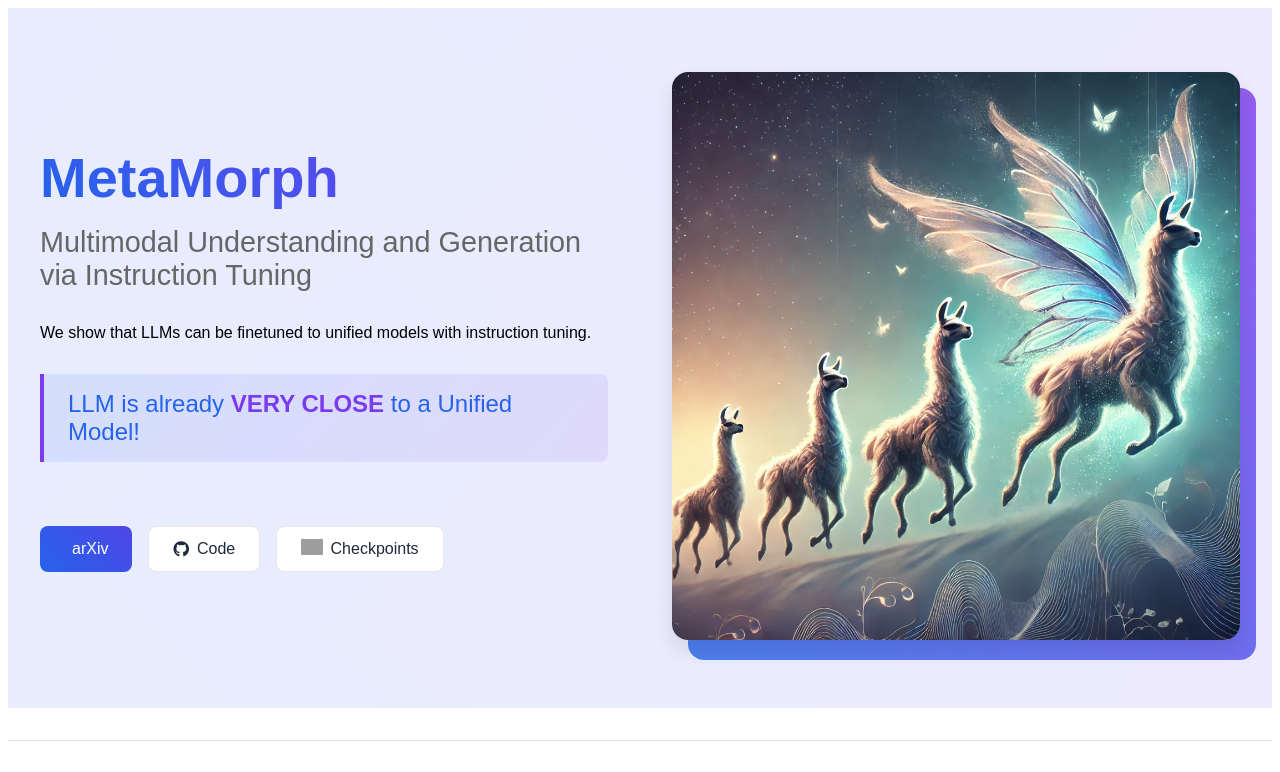
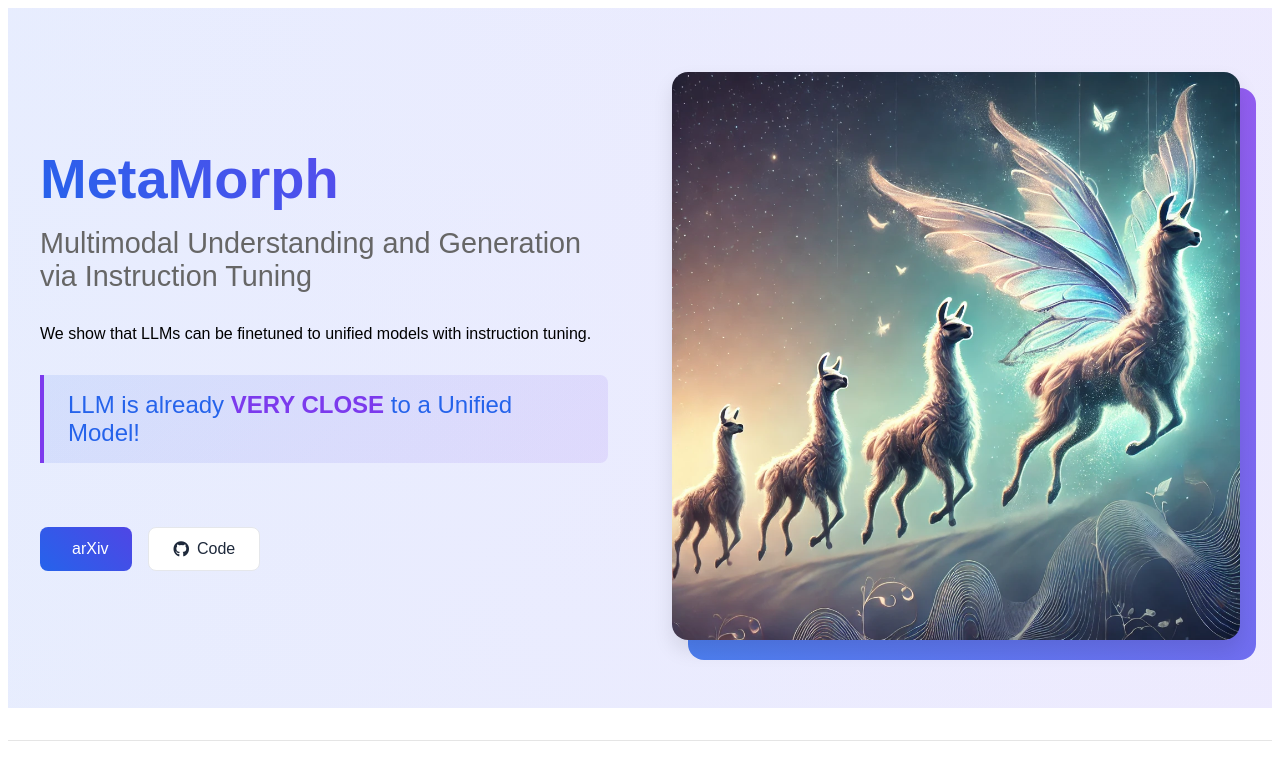
Before and after one commit to tsb0601/MetaMorph-VPiT, a plain HTML site: page index.html in a window 1280 px wide. Shown: the top 772 px of the page. Drawn offline with Linux system fonts and the light colour scheme; grey boxes are pictures that could not be loaded.

Commit message:
Update index.html

```diff
--- a/index.html
+++ b/index.html
@@ -192,12 +192,12 @@
                             <i class="fab fa-github"></i>
                             Code
                         </a>
-                        <a href="https://huggingface.co/collections/MetaMorphOrg/metamorph-models-6757d50d33de701f67db1d22" class="button" target="_blank">
+                        <!-- <a href="https://huggingface.co/collections/MetaMorphOrg/metamorph-models-6757d50d33de701f67db1d22" class="button" target="_blank">
                             <span class="icon is-small">
                                 <img src="https://huggingface.co/front/assets/huggingface_logo-noborder.svg" alt="Hugging Face logo" style="height: 1em;">
                             </span>
                             <span>Checkpoints</span>
-                        </a>
+                        </a> -->
                     </div>
                 </div>
                 <div class="header-image">
```
